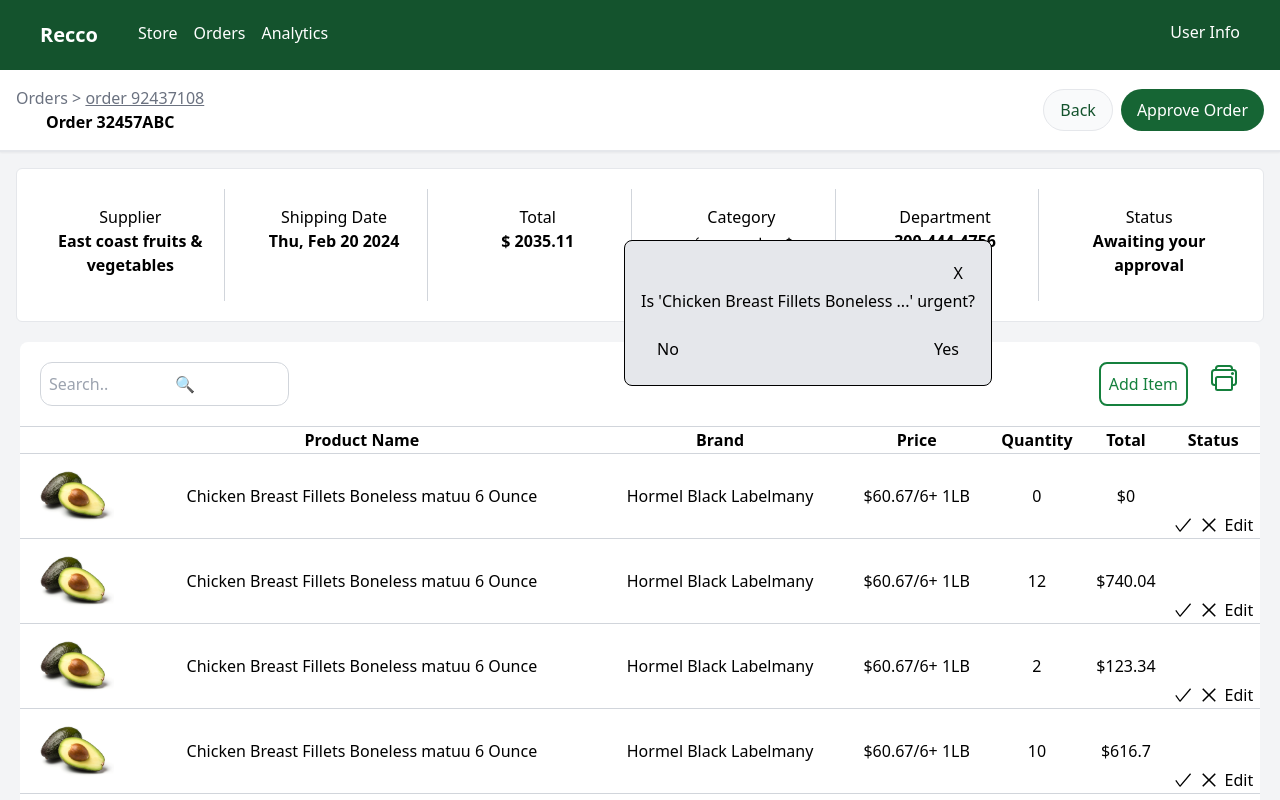
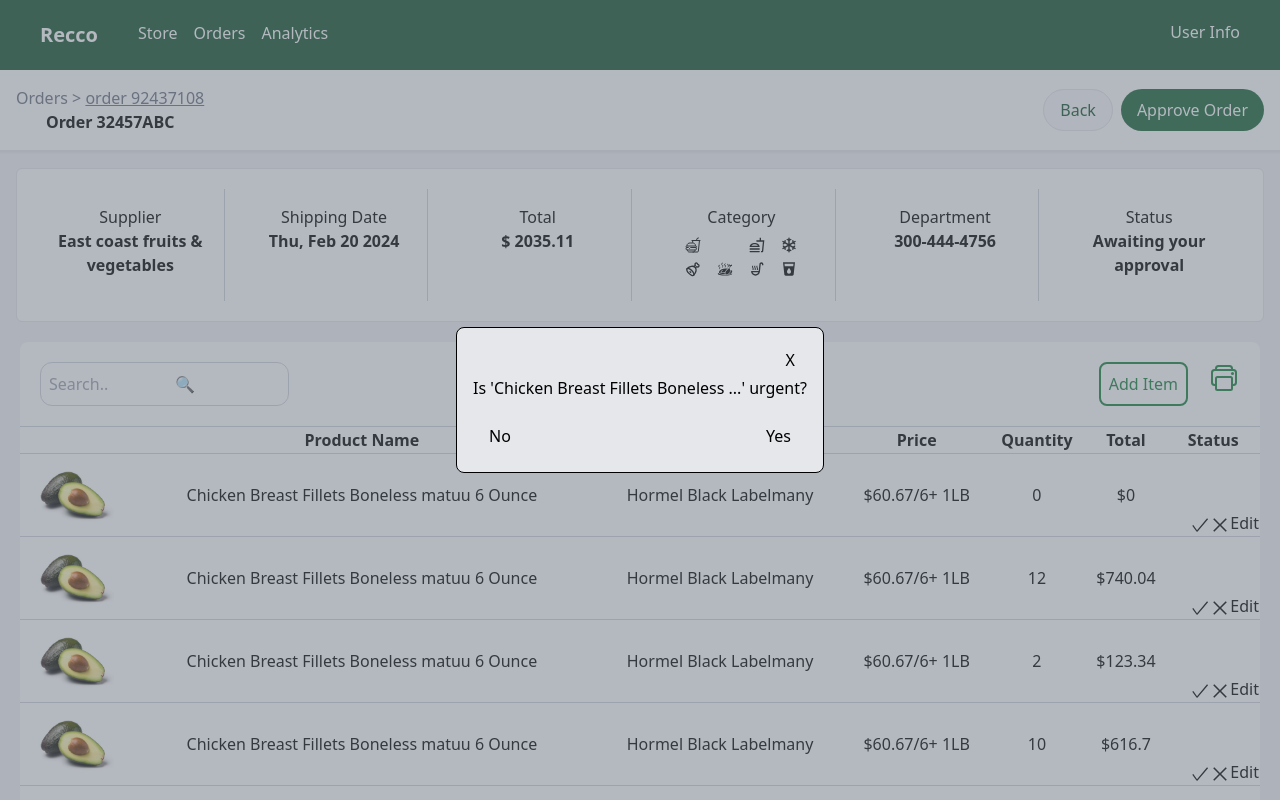
Before and after one commit to Dipaksp/recco, a React (Create React App) app: page / in a window 1280 px wide. Both pictures are taken after a click on the icon 1208 px from the left and 525 px from the top of the page. Shown: the top 800 px of the page. Built offline with nearby package versions, Linux system fonts and the light colour scheme; some icons are missing.

Commit message:
Update Home.js

```diff
--- a/src/components/Home.js
+++ b/src/components/Home.js
@@ -15,7 +15,6 @@ import { VscCheck, VscChromeClose } from "react-icons/vsc";
 import { useDispatch } from "react-redux";
 import { approveStatus, editProduct, editQandP } from "../redux/productSlice";
 
-
 function Home() {
   const [diva, setDiv] = useState(0);
   const products = useSelector((state) => state.product.products);
@@ -26,7 +25,10 @@ function Home() {
   const dispatch = useDispatch();
 
   const handleEditClick = (id) => {
-    if (id.status==="Approved") return
+    if (id.status === "Approved") {
+      alert("item already approved")
+      return;
+    }
     setEditProductId(id);
     setIsPopupOpen(true);
     setEditQuantity(id.Quantity);
@@ -41,14 +43,14 @@ function Home() {
   };
   const handleEditSubmit = (e) => {
     e.preventDefault();
-    console.log(editProductId, editQuantity);
+
     if (editQuantity <= 0 || editPrice <= 0) {
       clearEverything();
       return;
     }
     if (editQuantity === editProductId.Quantity) {
       let prc = editPrice + "/6+ 1LB";
-      console.log(prc);
+
       dispatch(
         editQandP({
           id: editProductId.id,
@@ -59,7 +61,6 @@ function Home() {
           },
         })
       );
-      console.log("editPrice}");
       clearEverything();
       return;
     }
@@ -139,8 +140,8 @@ function Home() {
     },
   ];
   const handleApprove = (id) => {
-    let today=Date().slice(0, 15)
-    if(today>data[0].shipmentDate) return
+    let today = Date().slice(0, 15);
+    if (today > data[0].shipmentDate) return;
     dispatch(
       approveStatus({
         id: id,
@@ -222,9 +223,10 @@ function Home() {
               <IoPrintOutline size={32} />
             </div>
           </div>
-          <div className="relative align-middle   w-0h-0">
+          <div className="relative align-middle w-0 h-0">
             {diva > 0 && (
-              <div class="fixed w-auto text-center  align-middle top-60 md:right-72 bg-gray-200 p-4 border border-black rounded-lg">
+              <div className="fixed inset-0 bg-gray-500 bg-opacity-50  flex justify-center items-center">
+                <div class="w-auto text-center  align-middle top-60 md:right-72 bg-gray-200 p-4 border border-black rounded-lg">
                 <div class="text-right  bg-gray-200 ">
                   <button onClick={closeing} class=" px-3  py-1 rounded">
                     X
@@ -264,13 +266,16 @@ function Home() {
                   </button>
                 </div>
               </div>
+              </div>
             )}
           </div>
           <div className="overflow-x-auto">
             <table className="min-w-full divide-y divide-gray-300 md:table-auto">
               <thead>
                 <tr className="w-full h-auto border-gray-300 border-t  border-b rounded-lg py-4 px-2 mx-2">
-                <th className="text-center"><span className="invisible">Image</span></th>
+                  <th className="text-center">
+                    <span className="invisible">Image</span>
+                  </th>
                   <th className="text-center">Product Name</th>
                   <th className="text-center">Brand</th>
                   <th className="text-center">Price</th>
@@ -302,10 +307,10 @@ function Home() {
                       <td className="text-center">
                         ${item.Quantity * item.realPrice}
                       </td>
-                    <td className="text-center align-middle flex items-center justify-evenly">
+                      <td className=" place-content-end sm:flex items-end justify-end">
                         {item.status && (
                           <p
-                          className="rounded-lg p-2"
+                            className="rounded-lg p-1 text-start"
                             style={getStatusStyle(item.status)}
                           >
                             {item.status}
@@ -329,12 +334,17 @@ function Home() {
                               ? getStatusStyleIcon(item.status)
                               : {}
                           }
-                        onClick={() =>item.status!=="Approved"? setDiv(item.id):setDiv(0)}
+                          onClick={() =>
+                            item.status !== "Approved"
+                              ? setDiv(item.id)
+                              : alert("Item is approved you cant change it's status")
+                          }
                         />{" "}
-                      <button onClick={() => handleEditClick(item)}>
+                        <div className="text-start"><button  onClick={() => handleEditClick(item)}>
                           {" "}
                           Edit{" "}
-                      </button>
+                        </button></div>
+
                       </td>
                     </tr>
                   ))}
@@ -347,7 +357,13 @@ function Home() {
                 <p className="font-semibold text-start">
                   Chicken Breast Fillets Boneless Marinated 6 Owns Raw,...
                 </p>
-                <div className="text-start"> <span className="text-gray-400 font-sm"> American Ronald </span></div>
+                <div className="text-start">
+                  {" "}
+                  <span className="text-gray-400 font-sm">
+                    {" "}
+                    American Ronald{" "}
+                  </span>
+                </div>
                 <div className=" text-lg font-bold p-2 rounded-t-lg">
                   <VscChromeClose
                     className="absolute top-0 right-0 m-2 cursor-pointer"
@@ -394,21 +410,34 @@ function Home() {
                           className="mt-1 w-full  border-black border-[1px] rounded-md shadow-sm focus:ring-green-500 focus:border-green-500"
                           type="number"
                           value={editQuantity}
-                          onChange={(e) => setEditQuantity(Number(e.target.value) + 1)}
+                          onChange={(e) =>
+                            setEditQuantity(Number(e.target.value))
+                          }
                         />
                         <FaMinusCircle
-                          onClick={() => setEditQuantity(editQuantity!==0 ? editQuantity - 1:editQuantity)}
+                          onClick={() =>
+                            setEditQuantity(
+                              editQuantity !== 0
+                                ? editQuantity - 1
+                                : editQuantity
+                            )
+                          }
                           size={28}
                           color="green"
                         />
                         <p className="text-sm p-0 m-0"> x6+1LB</p>
-
                       </div>
-                      <div className="w-full flex flex-col sm:flex-row mb-4 gap-4 items-center align-middle">Total : <p>$ {(editQuantity*editPrice).toFixed(2)}</p></div>
+                      <div className="w-full flex flex-col sm:flex-row mb-4 gap-4 items-center align-middle">
+                        Total : <p>$ {(editQuantity * editPrice).toFixed(2)}</p>
                       </div>
                     </div>
                   </div>
-                <div className="text-start font-semibold"> Choose Reason <span className="text-gray-400 font-base"> (Optional) </span></div>
+                </div>
+                <div className="text-start font-semibold">
+                  {" "}
+                  Choose Reason{" "}
+                  <span className="text-gray-400 font-base"> (Optional) </span>
+                </div>
                 <div className=" sm:flex gap-2 m-4 ">
                   <p className=" border-gray-300 border-[1px] rounded-md shadow-sm cursor-pointer active:bg-black active:text-white">
                     missing product
```
Lines whose indentation alone changed are shown as unchanged.
